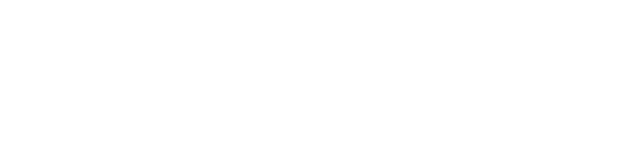
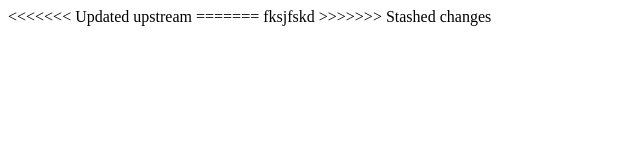
Before and after one commit to xuanbaojr/test_brand, a plain HTML site: page index.html in a window 1280 px wide. Shown: the whole page, without its empty margins (0-640 px from the left). Drawn offline with Linux system fonts and the light colour scheme.

Commit message:
Squashed commit of the following:
commit 88354d8508217c23478590ee67dfc994715bc482
Author: xuanbaojr <100544563+xuanbaojr@users.noreply.github.com>
Date:   Tue May 9 11:04:46 2023 +0700

    Update index.html

```diff
--- a/index.html
+++ b/index.html
@@ -1,3 +1,7 @@
 <html>
+<<<<<<< Updated upstream
 
+=======
+    fksjfskd
+>>>>>>> Stashed changes
 </html>
```
